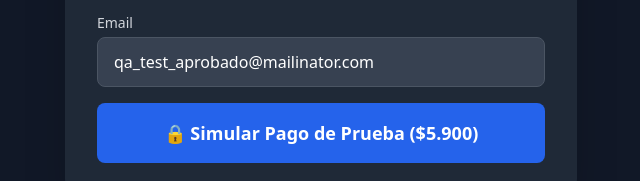
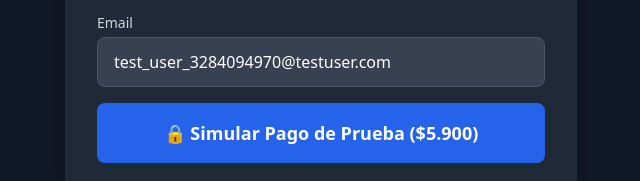
Before and after one commit to juancuestaviloch/landing-airfryer, a plain HTML site: page test_payment.html in a window 1280 px wide. Shown: the part 546-727 px from the top of the page, 319-959 px from the left. Drawn offline with nearby package versions, Linux system fonts and the light colour scheme; a script that the page names is missing.

Commit message:
qa: fix payer email for sandbox buyer account

```diff
--- a/test_payment.html
+++ b/test_payment.html
@@ -58,7 +58,7 @@
 
             <div>
                 <label class="block text-sm text-gray-300 mb-1">Email</label>
-                <input type="email" id="email" value="qa_test_aprobado@mailinator.com"
+                <input type="email" id="email" value="test_user_3284094970@testuser.com"
                        class="w-full bg-gray-700 border border-gray-600 rounded-lg px-4 py-3 text-white focus:border-blue-500 focus:outline-none">
             </div>
 
```
